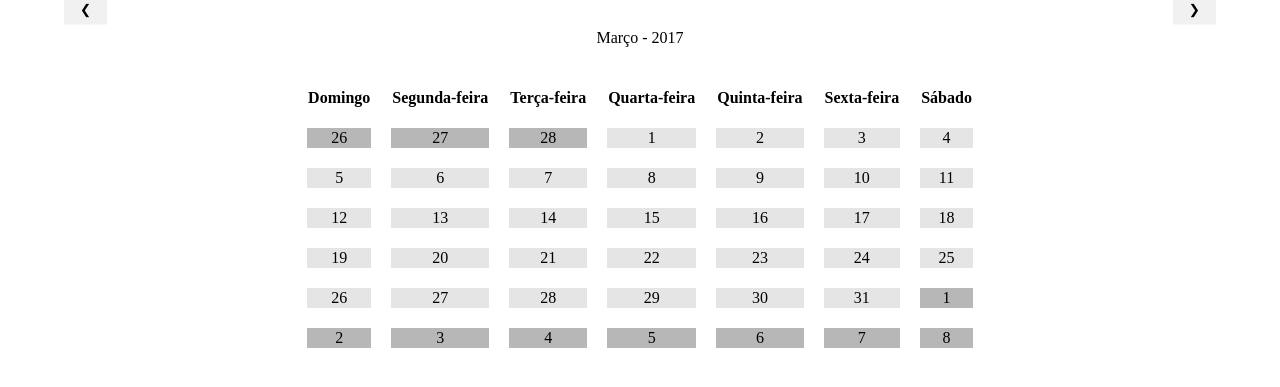
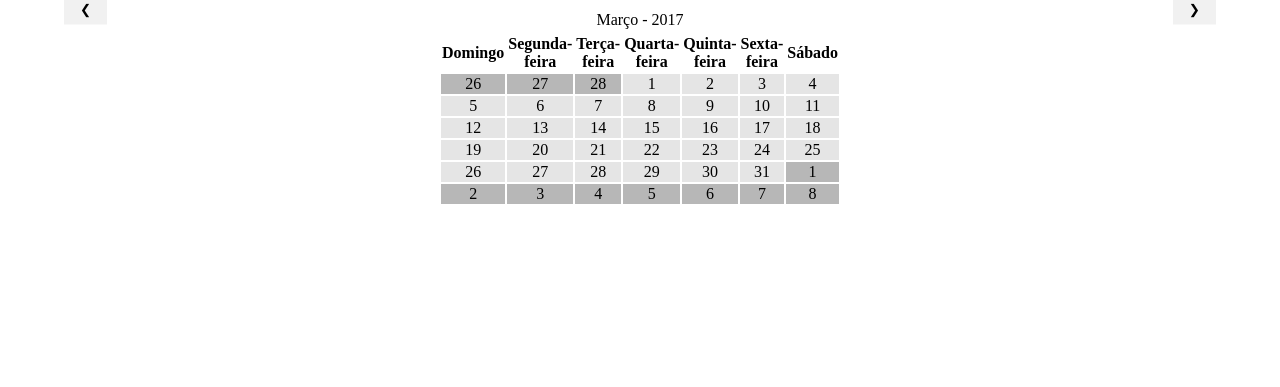
Before and after one commit to TreinoeDieta/Website, a Jekyll site: the page calendario/index.html, which Jekyll copies as it is, in a window 1280 px wide. Shown: the top 387 px of the page. Built offline with Jekyll 4.4.1, drawn with Linux system fonts in a browser that asks for light colours.

Commit message:
Update index.html

```diff
--- a/calendario/index.html
+++ b/calendario/index.html
@@ -9,7 +9,6 @@
 .w3-display-left{position:absolute;top:1%;left:5%;transform:translate(0%,-50%);-ms-transform:translate(-0%,-50%)}
 .w3-display-right{position:absolute;top:1%;right:5%;transform:translate(0%,-50%);-ms-transform:translate(0%,-50%)}
 table, th, td {
-    border-spacing: 20px 20px;
     text-align: center;
 }
     .atual {
@@ -18,6 +17,11 @@ table, th, td {
     .passado {
         background-color: #B7B7B7;
     }
+    th {
+    width: 20px;
+    height: 20px;
+    text-align: center;
+}
 </style>
 </head>
 <body>
```
